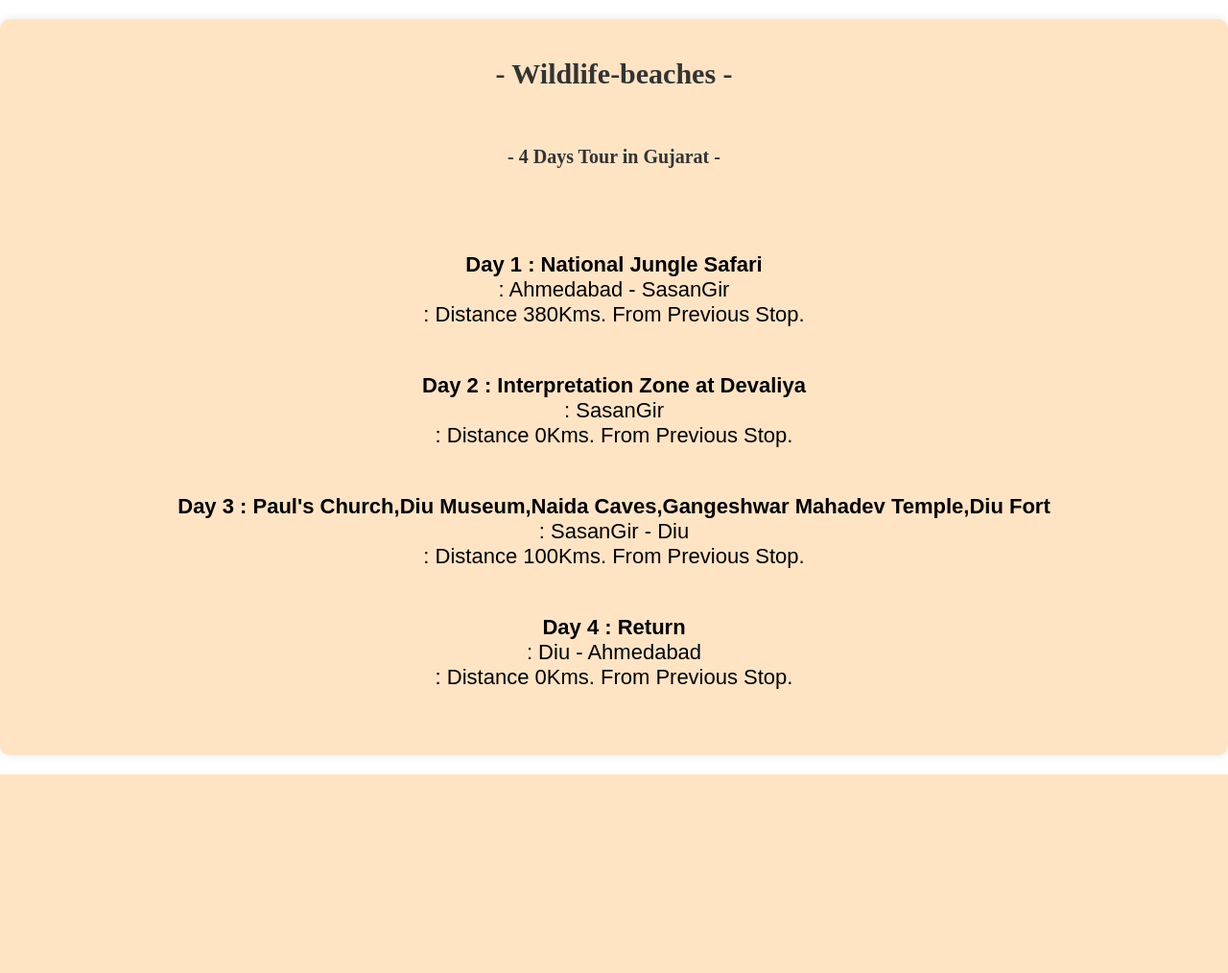
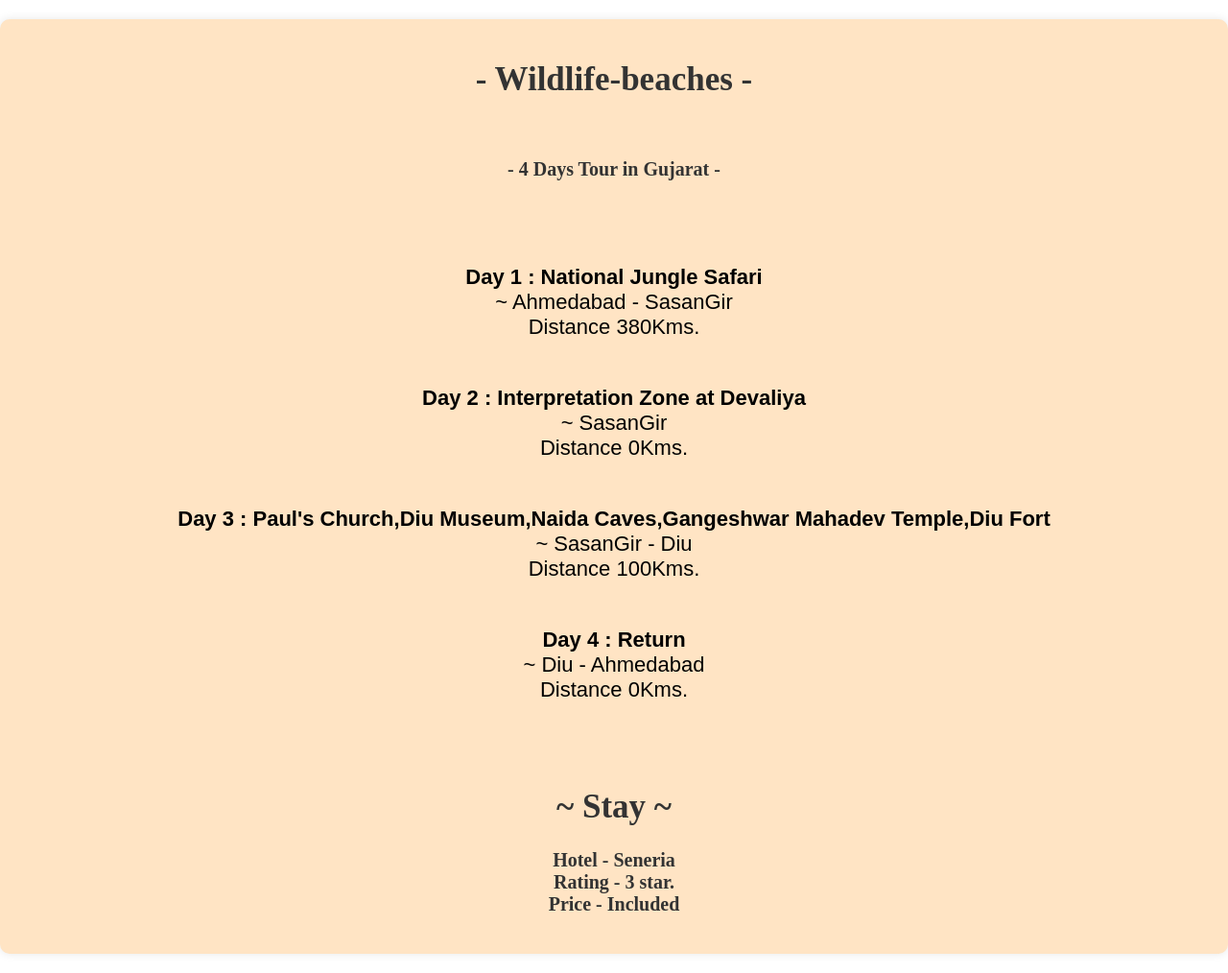
Before and after one commit to Puravshah321/education-trip-website, a PHP site: page /itinerary_data.php?package_id=P00001 in a window 1280 px wide. Shown: the whole page at 96% size. Before the commit the page ends 807 px from the top, so only its background shows below. Run offline with PHP 8.4, Linux system fonts and the light colour scheme; data comes from the database, SQL or seed files in the repository.

Commit message:
Update itinerary_data.php

```diff
--- a/PROJECT NEW/itinerary_data.php
+++ b/PROJECT NEW/itinerary_data.php
@@ -27,7 +27,7 @@
 
         h1, h2 {
             color: #333;
-			font-size:30px;
+			font-size:35px;
 			font-family:vendana;
         }
 		h3{
@@ -72,10 +72,19 @@
 			$result = mysqli_query($conn,$query);
 			$i=1;
 			while($rows=mysqli_fetch_assoc($result)){
+			$h_id = $rows['hotel_id'];
 			echo "<center><p><b>","Day ",$i++," : ",$rows["description"],"</b><br>";
-			echo ":	  ",$rows["location"],"<br>";
-			echo ": Distance  ",$rows["distance"],"Kms. From Previous Stop.","<br>","<br></p></center>";
+			echo "~	  ",$rows["location"],"<br>";
+			echo " Distance  ",$rows["distance"],"Kms.","<br>","<br></p></center>";
 			}
+
+			$query = "SELECT * FROM hotel where hotel_id = '$h_id'";
+			$result = mysqli_query($conn,$query);
+			$rows=mysqli_fetch_assoc($result);
+			echo "<h1><br>~ Stay ~</br></h1>";
+			echo "<h3><b>Hotel  -  ",$rows['hotel_name'],"</b>";
+			echo "<br>Rating - ",$rows['hotel_ratings']," star.";
+			echo "<br>Price - Included","</h3>";
 
         ?>
     </div>
```
